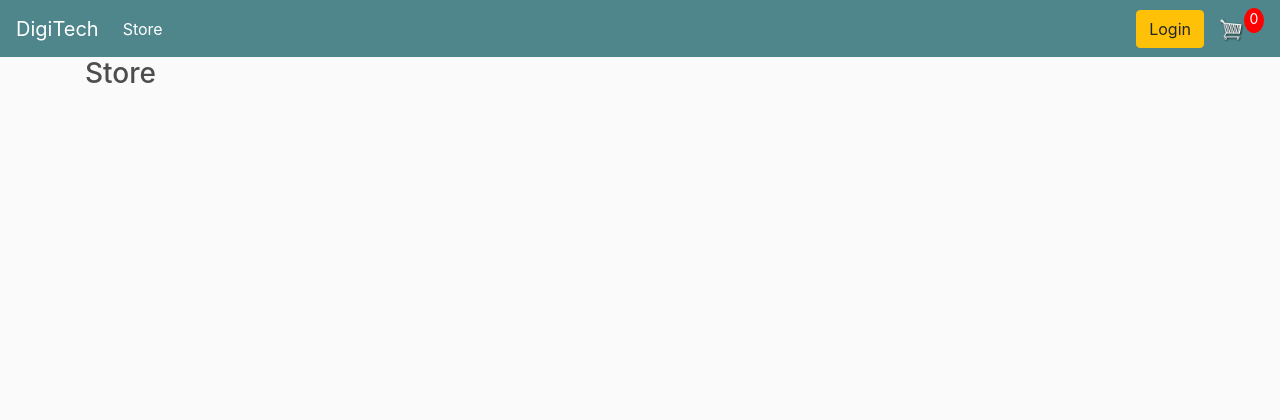
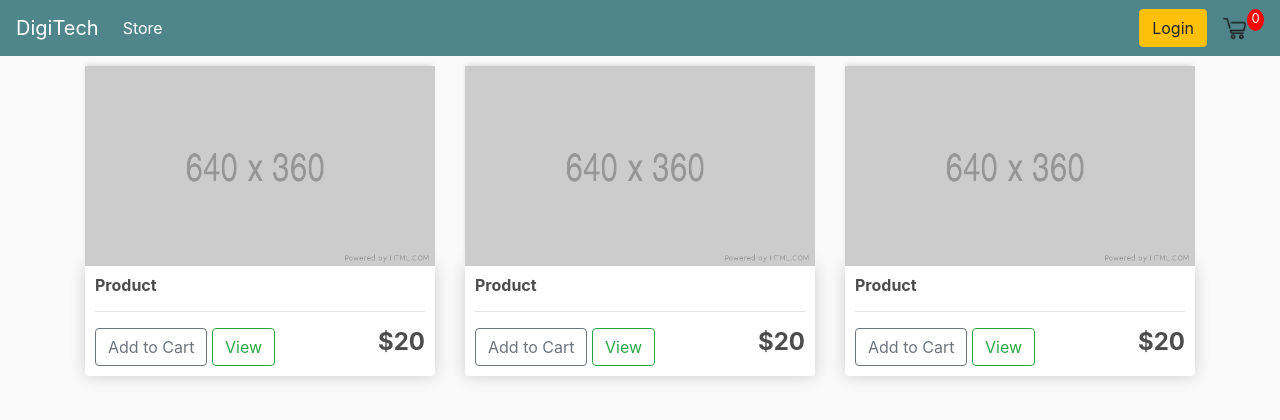
Before and after one commit to vinit-modi/Ecommerce-Website, a Django app: page / in a window 1280 px wide. Shown: the top 420 px of the page. Run offline with Django 3.2, Linux system fonts and the light colour scheme; some libraries are stand-ins or nearby versions.

Commit message:
style main product page

```diff
--- a/static/css/main.css
+++ b/static/css/main.css
@@ -40,10 +40,10 @@ h1,h2,h3,h4,h5,h6{
 	text-align: center;
 	color:#fff;
 	background-color: red;
-	width: 20px;
-	height: 25px;
+	width: 17px;
+	height: 22px;
 	border-radius: 50%;
-	font-size: 14px;
+	font-size: 13px;
 }
 
 .col-lg-4, .col-lg-6, .col-lg-8, .col-lg-12{
--- a/store/templates/store/store.html
+++ b/store/templates/store/store.html
@@ -10,7 +10,40 @@
     <link rel="stylesheet" type="text/css" href="{% static 'css/main.css' %}">
 </head>
 <body>
-    <h3>Store</h3>
+    <div class="row">
+        <div class="col-lg-4">
+            <img class="thumbnail" src="{% static 'images/placeholder.png' %}" alt="Images">
+            <div class="box-element product">
+                <h6><strong>Product</strong></h6>
+                <hr>
+                <button  class="btn btn-outline-secondary add-btn">Add to Cart</button>
+				<a class="btn btn-outline-success" href="#">View</a>
+				<h4 style="display: inline-block; float: right"><strong>$20</strong></h4>
+            </div>
+        </div>
+
+        <div class="col-lg-4">
+            <img class="thumbnail" src="{% static 'images/placeholder.png' %}" alt="Images">
+            <div class="box-element product">
+                <h6><strong>Product</strong></h6>
+                <hr>
+                <button  class="btn btn-outline-secondary add-btn">Add to Cart</button>
+				<a class="btn btn-outline-success" href="#">View</a>
+				<h4 style="display: inline-block; float: right"><strong>$20</strong></h4>
+            </div>
+        </div>
+
+        <div class="col-lg-4">
+            <img class="thumbnail" src="{% static 'images/placeholder.png' %}" alt="Images">
+            <div class="box-element product">
+                <h6><strong>Product</strong></h6>
+                <hr>
+                <button  class="btn btn-outline-secondary add-btn">Add to Cart</button>
+				<a class="btn btn-outline-success" href="#">View</a>
+				<h4 style="display: inline-block; float: right"><strong>$20</strong></h4>
+            </div>
+        </div>
+    </div>
 </body>
 </html>
 
```
Also changed, not shown: static/images/cart.png, static/images/placeholder.png (added).
